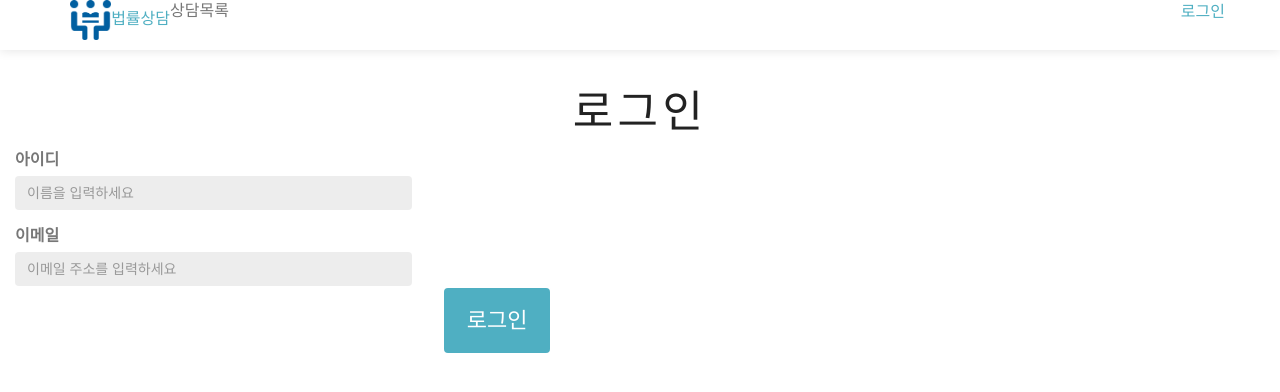
After one commit to parkyoungju/legalcounseling-py3, a Django app: page /login in a window 1280 px wide. The commit adds this page. Shown: the top 392 px of the page. Run offline with Django 3.2, Linux system fonts and the light colour scheme; some libraries are stand-ins or nearby versions.

Commit message:
bower installed

```diff
--- /dev/null
+++ b/counsels/controllers/__init__.py
@@ -0,0 +1 @@
+__author__ = 'youngju'
--- /dev/null
+++ b/counsels/controllers/account.py
@@ -0,0 +1,7 @@
+from django.http import HttpResponse
+from django.shortcuts import render
+from django.template import loader
+
+
+def login(request):
+    return render(request, 'account/login.html')
--- /dev/null
+++ b/counsels/templates/account/login.html
@@ -0,0 +1,21 @@
+{% extends "counsels/layout.html" %}
+
+{% block content %}
+<h1>로그인</h1>
+<form method="POST">
+    <div class="col-sm-4">
+        <input type="hidden" name="csrfmiddlewaretoken" value="{{ csrf_token }}">
+        <div class="form-group">
+            <label for="id">아이디</label>
+            <input type="text" class="form-control" name="id" id="id" placeholder="이름을 입력하세요" title="">
+        </div>
+        <div class="form=group">
+            <label for="email">이메일</label>
+            <input type="text" class="form-control" name="email" id="email" placeholder="이메일 주소를 입력하세요" title="">
+        </div>
+    </div>
+    <div class="col-md-8 col-md-offset-4">
+        <button name="submit" type="submit" class="btn btn-lg" id="submit">로그인</button>
+    </div>
+</form>
+{% endblock %}
--- a/counsels/templates/counsels/layout.html
+++ b/counsels/templates/counsels/layout.html
@@ -25,7 +25,7 @@
                 상담목록
             </ul>
             <ul class="nav navbar-nav navbar-right">
-                로그인
+                <a href="{% url 'login' %}">로그인</a>
             </ul>
         </div>
         {% endblock %}
--- a/counsels/urls.py
+++ b/counsels/urls.py
@@ -1,8 +1,10 @@
 from django.conf.urls import patterns, url
-from counsels import views
+
+from counsels.controllers import counsel, account
 
 
 urlpatterns = patterns('',
-                       url(r'^$', views.index, name='index'),
-                       url(r'^post', views.post, name='post')
-                       )
+   url(r'^$', counsel.index, name='index'),
+   url(r'^post', counsel.post, name='post'),
+   url(r'^login', account.login, name='login')
+)
--- a/legalcounseling_py3/urls.py
+++ b/legalcounseling_py3/urls.py
@@ -1,12 +1,12 @@
 from django.conf.urls import patterns, include, url
 from django.contrib import admin
-from counsels import views
+
+from counsels.controllers import counsel, account
+
 
 urlpatterns = patterns('',
-    # Examples:
-    # url(r'^$', 'legalcounseling_py3.views.home', name='home'),
-    # url(r'^blog/', include('blog.urls')),
     url(r'^counsels/', include('counsels.urls')),
     url(r'^admin/', include(admin.site.urls)),
-    url(r'^$', views.index, name='index'),
+    url(r'^$', counsel.index, name='index'),
+    url(r'^login', account.login, name='login')
 )
```
Also changed, not shown: counsels/controllers/counsel.py (renamed from counsels/views.py), 1 other file.
